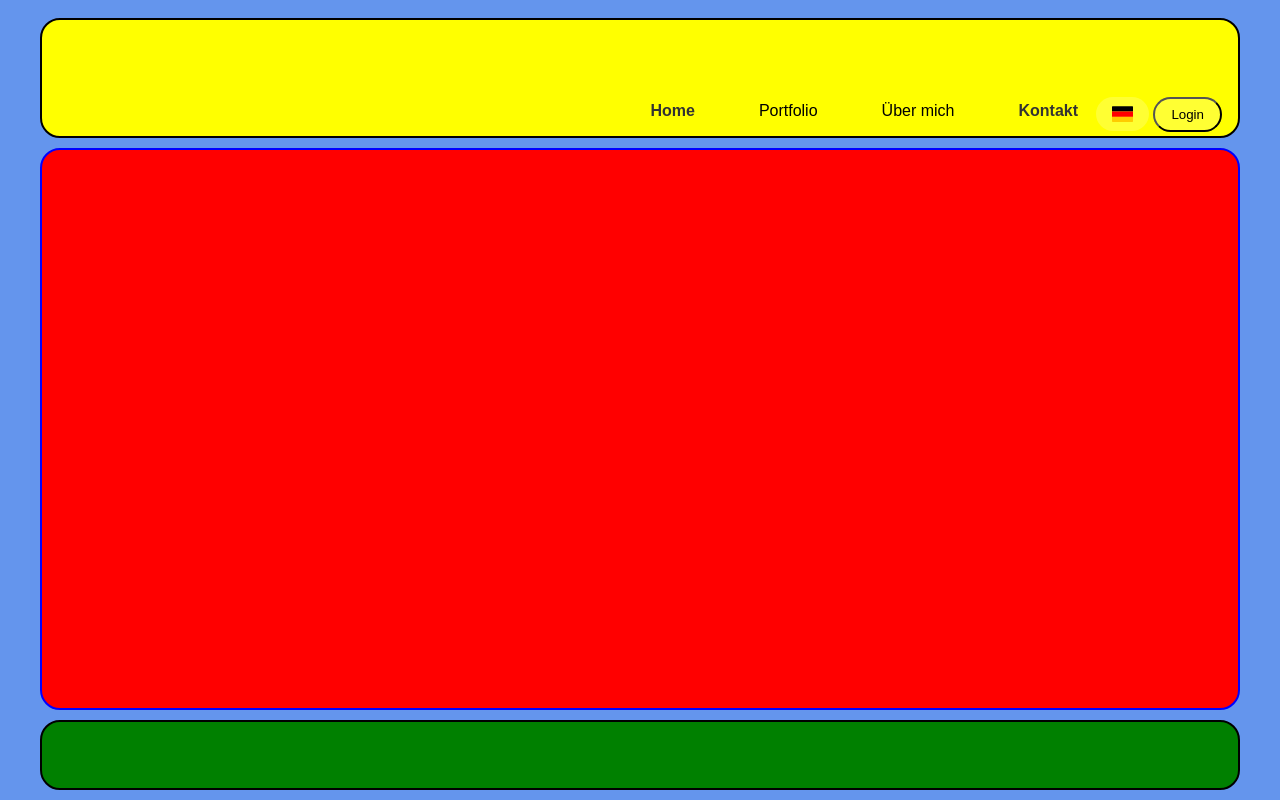
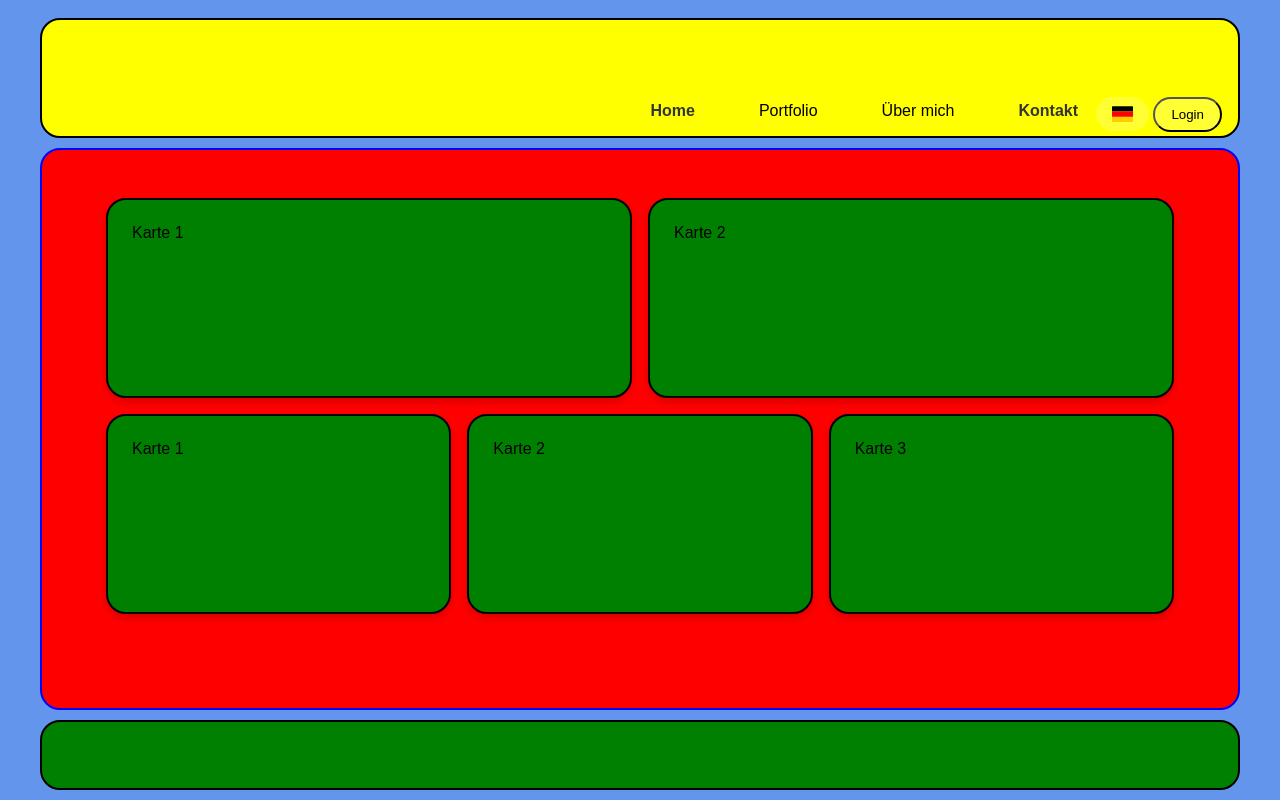
Before and after one commit to MelanieB-007/Vorlagen-homepage, a plain HTML site: page index.html in a window 1280 px wide. Drawn offline with nearby package versions, Linux system fonts and the light colour scheme.

Commit message:
Insert card

```diff
--- /dev/null
+++ b/css/cards.css
@@ -0,0 +1,53 @@
+.cards-container {
+    display: flex;
+    gap: 1rem; /* Konsistenter Abstand */
+    justify-content: center;
+    flex-wrap: wrap; /* Responsive Stack bei Mobil */
+    margin: 1rem 0;
+    max-width: 1100px; /* ← Gleiche Breite für ALLE Zeilen (2/3 Karten) */
+    width: 100%;
+    padding: 0 1rem; /* ← Symmetrische Ränder links/rechts */
+    margin-left: auto;
+    margin-right: auto; /* Zentriert */
+}
+
+.card {
+    height: 200px;
+    padding: 1.5rem;
+    border: 2pt solid var(--color-border-footer);
+    border-radius: var(--border-radius);
+    box-shadow: 0 4px 8px var(--color-shadow-card);
+    transition: transform 0.3s ease; /* Hover-Effekt */
+    display: flex;
+    flex-direction: column; /* ← Content zentriert vertikal */
+    justify-content: space-between;
+    background: var(--color-bg-card); /* ← Füge Hintergrund hinzu */
+}
+
+.card-col2 {
+    flex: 1 1 48%; /* ← Breiter (von 45%), passt perfekt zu gap */
+    max-width: 550px; /* ← Breiter */
+}
+
+.card-col3 {
+    flex: 1 1 31%; /* ← Breiter (von 30%) */
+    max-width: 360px; /* ← Breiter */
+}
+
+.card:hover {
+    transform: translateY(-4px);
+}
+
+@media (max-width: 768px) {
+    .cards-container {
+        max-width: 100%;
+        padding: 0 1rem;
+        flex-direction: column;
+        align-items: center;
+    }
+
+    .card-col2, .card-col3 {
+        flex: 1 1 100%;
+        max-width: 400px; /* ← Breiter auf Mobil */
+    }
+}
--- a/css/styles.css
+++ b/css/styles.css
@@ -1,4 +1,5 @@
 @import "lang-switcher.css";
+@import "cards.css";
 
 * {
     box-sizing: border-box;
@@ -10,6 +11,7 @@
     --color-bg-logo:    red;
     --color-bg-main:    red;
     --color-bg-footer:  green;
+    --color-bg-card:  green;
     --color-bg-button-lang: rgba(255,255,255,0.2);
     --color-bg-button-hover-lang: rgba(255,255,255,0.3);
     --color-bg-option-hover-lang: rgba(255,255,255,0.2);
@@ -17,8 +19,10 @@
     --color-border-main: blue;
     --color-border-header: black;
     --color-border-footer: black;
+    --color-border-card: black;
 
     --color-shadow-box-lang: rgba(0,0,0,0.2);
+    --color-shadow-card: rgba(0,0,0,0.15);
 
     --width-page:  1200px;
     --border-radius: 20px;
@@ -74,6 +78,8 @@
     border-radius: var(--border-radius);
     margin-bottom: 10px;
 }
+
+
 
 .logo {
     font-size: 1.5rem;
@@ -216,6 +222,8 @@
     .container { padding-left: 1rem; padding-right: 1rem; }
 }
 
+
+
 @media (max-width: 768px) {
     .header {
         justify-content: space-between; /* Hamburger links */
--- a/index.html
+++ b/index.html
@@ -72,7 +72,18 @@
         </header>
 
         <main class="main container">
+            <!-- 2 Karten -->
+            <div class="cards-container">
+                <div class="card card-col2">Karte 1</div>
+                <div class="card card-col2">Karte 2</div>
+            </div>
 
+            <!-- 3 Karten -->
+            <div class="cards-container">
+                <div class="card card-col3">Karte 1</div>
+                <div class="card card-col3">Karte 2</div>
+                <div class="card card-col3">Karte 3</div>
+            </div>
         </main>
         <footer class="footer container">
 
```
